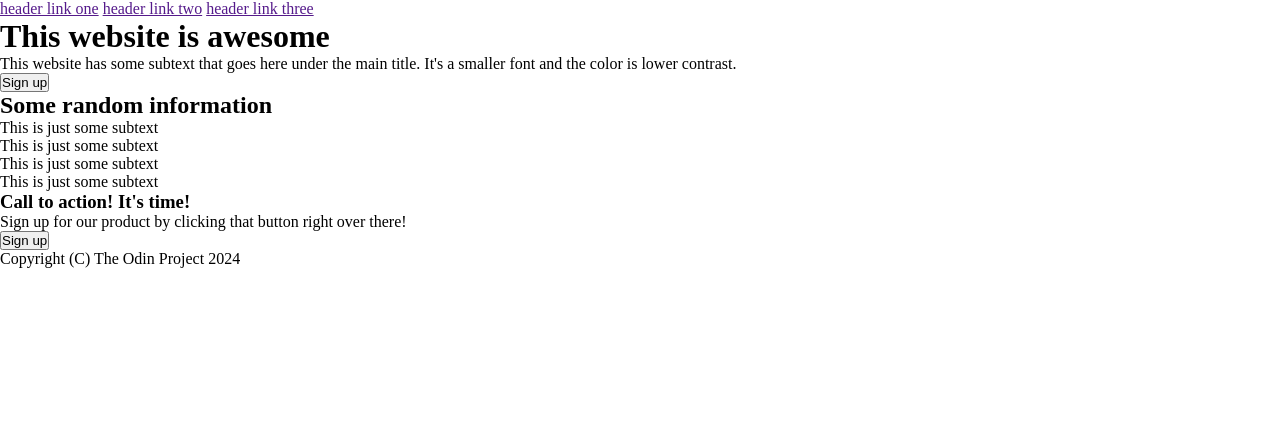
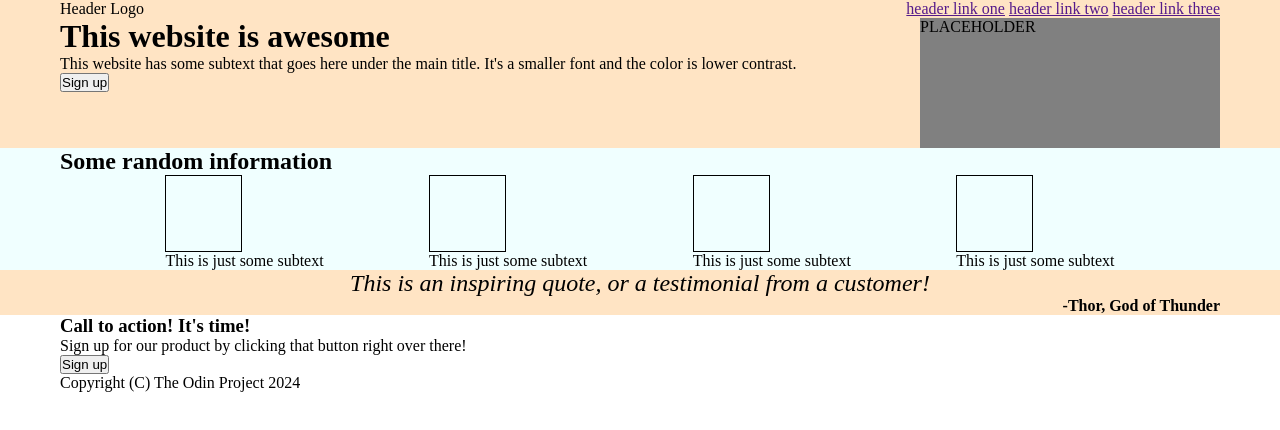
Before and after one commit to Liskodisko/odin-landing-page, a plain HTML site: page index.html in a window 1280 px wide. Drawn offline with Linux system fonts and the light colour scheme.

Commit message:
Start adding styling
Started adding styling and flexing to see how the
layout works, so far so good.

```diff
--- a/index.html
+++ b/index.html
@@ -7,8 +7,10 @@
     </head>
     <body>
         <div class="header">
-            <div class="logo"></div> <!-- make this into a paragraph for example if no actual logo is used -->
-            <div class="links">
+            <div class="header-logo">
+                <p>Header Logo</p>
+            </div> <!-- make this into a paragraph for example if no actual logo is used -->
+            <div class="header-links">
                 <a href="">header link one</a>
                 <a href="">header link two</a>
                 <a href="">header link three</a>
@@ -20,7 +22,9 @@
                 <p>This website has some subtext that goes here under the main title. It's a smaller font and the color is lower contrast.</p>
                 <button>Sign up</button>
             </div>
-            <div class="hero-image"></div> <!-- make this into a proper placeholder if no actual image is used -->
+            <div class="hero-image">
+                <p>PLACEHOLDER</p>
+            </div> <!-- make this into a proper placeholder if no actual image is used -->
         </div>
         <div class="info-area">
             <h2>Some random information</h2>
@@ -45,8 +49,8 @@
             </div>
         </div>
         <div class="quote-area">
-            <p class="quote-text"></p>
-            <p class="quote-author"></p>
+            <p class="quote-text">This is an inspiring quote, or a testimonial from a customer!</p>
+            <p class="quote-author">-Thor, God of Thunder</p>
         </div>
         <div class="signup-area">
             <div class="signup-highlighted">
--- a/styles.css
+++ b/styles.css
@@ -7,3 +7,58 @@ body {
     display: flex;
     flex-direction: column;
 }
+
+body > * { /* target all children of body element */
+    padding-left: 60px;
+    padding-right: 60px;
+}
+
+.header,
+.hero-area {
+    display: flex;
+    flex-direction: row;
+    justify-content: space-between;
+    background-color: bisque;
+}
+
+.hero-image {
+    width: 300px;
+    height: 130px;
+    background-color: gray;
+}
+
+.info-area {
+    display: flex;
+    flex-direction: column;
+    background-color: azure;
+}
+
+.cards {
+    display: flex;
+    flex-direction: row;
+    justify-content: space-evenly;
+}
+
+.card-image {
+    width: 75px;
+    height: 75px;
+    border: 1px solid black;
+}
+
+.quote-area {
+    display: flex;
+    flex-direction: column;
+    justify-content: center;
+    align-items: center;
+    background-color: bisque;
+}
+
+.quote-text {
+    font-style: italic;
+    font-size: 24px;
+}
+
+.quote-author {
+    align-self: flex-end;
+    font-weight: bold;
+}
```
